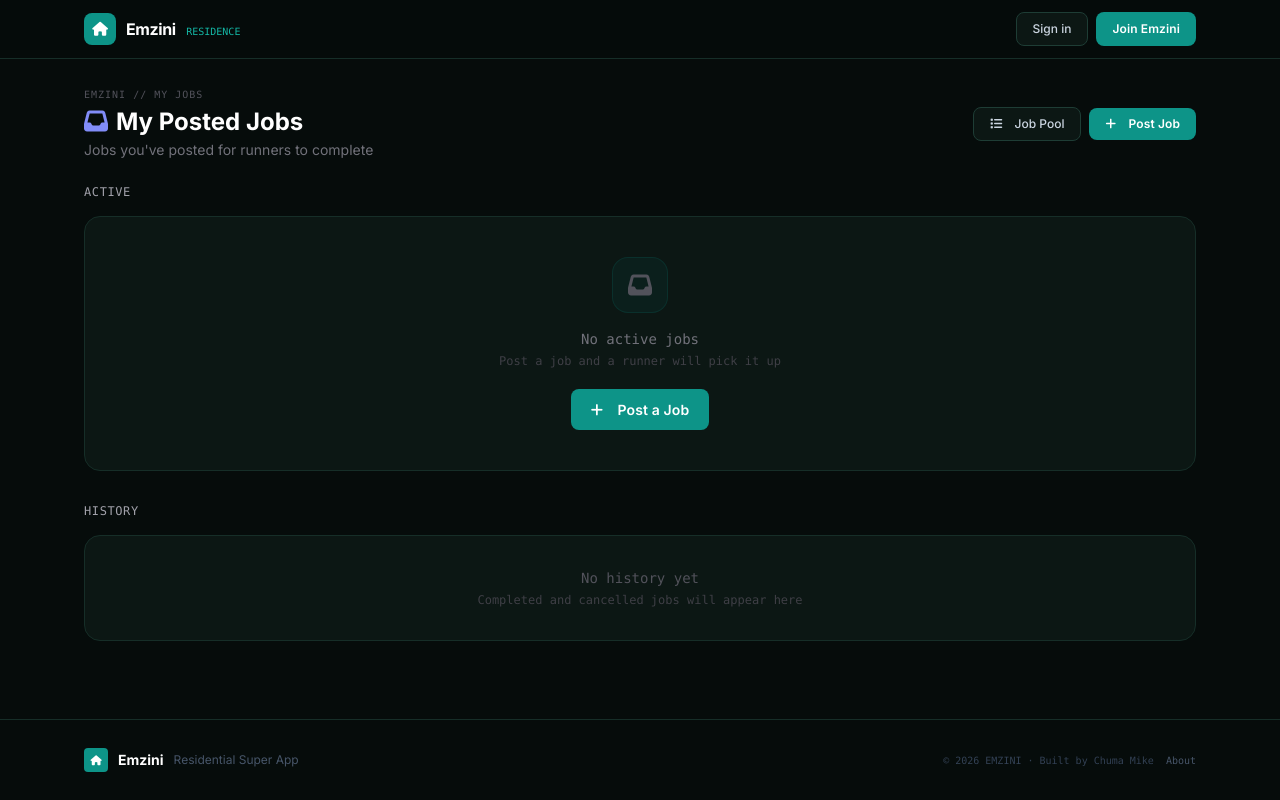
After one commit to ChumaMike/EmziniP2, a Flask app: template emzini/app/templates/jobs/mine.html in a window 1280 px wide. The commit adds this page. Run offline with Flask 3, Linux system fonts and the light colour scheme; the template is opened without the code that fills it, so the values that code supplies are empty; parts of the project's set-up code (start-up, migrations or seed data) failed here and were passed over; some libraries are stand-ins or nearby versions.

Commit message:
Add /jobs/mine tracking page for job posters
- New route GET /jobs/mine — two sections: Active + History
- Active: open/claimed/pending jobs with runner card, progress tracker,
  Confirm Done button, Chat link, Edit/Cancel actions
- History: compact rows for completed/cancelled jobs with runner, date, amount
- Delivery purchase redirect → /jobs/mine so buyer tracks immediately
- My Jobs pill in index filter bar → /jobs/mine

Co-Authored-By: Claude Sonnet 4.6 <noreply@anthropic.com>

```diff
--- a/emzini/app/blueprints/marketplace/routes.py
+++ b/emzini/app/blueprints/marketplace/routes.py
@@ -239,7 +239,7 @@ def buy_item(item_id):
 
     if wants_delivery and item.allows_delivery:
         flash(f'Bought "{item.title}"! Delivery job posted — R10 for the runner. Track it below.', 'success')
-        return redirect(url_for('jobs.index'))
+        return redirect(url_for('jobs.mine'))
 
     flash(f'Bought "{item.title}" for R{item.price:.2f}!', 'success')
     return redirect(url_for('marketplace.item_detail', item_id=item_id))
--- a/emzini/app/templates/jobs/index.html
+++ b/emzini/app/templates/jobs/index.html
@@ -71,9 +71,9 @@
   {% endfor %}
 
   <!-- My posted jobs -->
-  <a href="/jobs?mine=1"
+  <a href="/jobs/mine"
      class="flex items-center gap-1.5 font-mono text-xs px-3 py-1.5 rounded-lg border transition ml-auto
-       {{ 'bg-indigo-900/30 border-indigo-600/70 text-indigo-300' if mine_only else 'border-zinc-800 text-zinc-500 hover:border-zinc-600 hover:text-zinc-300' }}">
+       border-zinc-800 text-zinc-500 hover:border-indigo-700/60 hover:text-indigo-300">
     <i class="fas fa-inbox text-[9px]"></i>My Jobs
   </a>
 </div>
--- /dev/null
+++ b/emzini/app/templates/jobs/mine.html
@@ -0,0 +1,256 @@
+{% extends 'base.html' %}
+{% block title %}My Jobs — Emzini{% endblock %}
+{% block content %}
+
+<!-- Header -->
+<div class="flex items-center justify-between mb-6">
+  <div>
+    <p class="font-mono text-[10px] text-zinc-600 uppercase tracking-widest">EMZINI // MY JOBS</p>
+    <h1 class="text-2xl font-bold text-white mt-1">
+      <i class="fas fa-inbox text-indigo-400 mr-2"></i>My Posted Jobs
+    </h1>
+    <p class="text-zinc-500 text-sm mt-0.5">Jobs you've posted for runners to complete</p>
+  </div>
+  <div class="flex items-center gap-2">
+    <a href="/jobs" class="btn-secondary text-xs px-4 py-2">
+      <i class="fas fa-list mr-1.5"></i>Job Pool
+    </a>
+    <a href="/jobs/new" class="btn-primary text-xs px-4 py-2">
+      <i class="fas fa-plus mr-1.5"></i>Post Job
+    </a>
+  </div>
+</div>
+
+<!-- ── Active Jobs ── -->
+<div class="mb-8">
+  <div class="flex items-center gap-2 mb-4">
+    <p class="font-mono text-xs text-zinc-400 uppercase tracking-wider">Active</p>
+    {% if active %}
+    <span class="font-mono text-[10px] px-2 py-0.5 rounded-full"
+          style="background:rgba(13,148,136,0.1);border:1px solid rgba(13,148,136,0.2);color:var(--teal-lt);">
+      {{ active|length }}
+    </span>
+    {% endif %}
+  </div>
+
+  {% if active %}
+  <div class="space-y-3">
+    {% for job in active %}
+
+    {# Status tokens #}
+    {% if job.status == 'open' %}
+      {% set s_text = 'text-teal-400' %}{% set s_bar = 'bg-teal-600/40' %}{% set s_label = 'Waiting for runner' %}{% set s_icon = 'fa-hourglass-start' %}
+    {% elif job.status == 'claimed' %}
+      {% set s_text = 'text-blue-400' %}{% set s_bar = 'bg-blue-600/40' %}{% set s_label = 'Runner on the way' %}{% set s_icon = 'fa-person-running' %}
+    {% else %}
+      {% set s_text = 'text-amber-400' %}{% set s_bar = 'bg-amber-600/40' %}{% set s_label = 'Awaiting your confirmation' %}{% set s_icon = 'fa-flag-checkered' %}
+    {% endif %}
+
+    <div class="card p-0 overflow-hidden" id="mine-job-{{ job.id }}">
+      <div class="h-[3px] {{ s_bar }} w-full"></div>
+
+      <div class="p-5">
+        <div class="flex items-start gap-4">
+
+          <!-- Left: info -->
+          <div class="flex-1 min-w-0">
+            <!-- Top badges -->
+            <div class="flex items-center gap-2 flex-wrap mb-2">
+              <span class="font-mono text-[10px] flex items-center gap-1.5 {{ s_text }}">
+                <i class="fas {{ s_icon }} text-[9px]"></i>{{ s_label }}
+              </span>
+              {% if job.job_type == 'delivery' %}
+              <span class="font-mono text-[9px] px-2 py-0.5 rounded-full"
+                    style="background:rgba(99,102,241,0.1);border:1px solid rgba(99,102,241,0.25);color:#a5b4fc;">
+                <i class="fas fa-box mr-0.5"></i>DELIVERY
+              </span>
+              {% endif %}
+            </div>
+
+            <h3 class="text-white font-bold text-base mb-1 leading-snug">{{ job.title }}</h3>
+            <p class="text-zinc-400 text-sm leading-relaxed mb-3 line-clamp-2">{{ job.description }}</p>
+
+            {% if job.delivery_address %}
+            <p class="text-xs font-mono text-zinc-500 mb-3 flex items-center gap-1.5">
+              <i class="fas fa-location-dot flex-shrink-0" style="color:var(--teal-lt);"></i>
+              {{ job.delivery_address }}
+            </p>
+            {% endif %}
+
+            <!-- Runner info -->
+            {% if job.runner %}
+            <div class="flex items-center gap-2 p-2.5 rounded-lg mb-3"
+                 style="background:rgba(99,102,241,0.06);border:1px solid rgba(99,102,241,0.15);">
+              <div class="w-7 h-7 rounded-lg flex items-center justify-center text-[10px] font-bold font-mono flex-shrink-0"
+                   style="background:rgba(99,102,241,0.15);color:#a5b4fc;">
+                {{ job.runner.username[:2].upper() }}
+              </div>
+              <div class="min-w-0">
+                <p class="text-white text-xs font-semibold">@{{ job.runner.username }}</p>
+                <p class="font-mono text-[10px] text-zinc-500">Runner · {{ job.runner.reputation }} rep</p>
+              </div>
+              <!-- Chat with runner -->
+              <form method="POST" action="{{ url_for('messages.start_conversation') }}" class="ml-auto">
+                <input type="hidden" name="other_user_id" value="{{ job.runner_id }}"/>
+                <input type="hidden" name="context_type" value="job"/>
+                <input type="hidden" name="context_id" value="{{ job.id }}"/>
+                <button class="font-mono text-[10px] text-teal-500 hover:text-teal-300 transition flex items-center gap-1">
+                  <i class="fas fa-comment text-[9px]"></i>Chat
+                </button>
+              </form>
+            </div>
+            {% else %}
+            <div class="flex items-center gap-2 p-2.5 rounded-lg mb-3"
+                 style="background:rgba(255,255,255,0.025);border:1px solid var(--border);">
+              <i class="fas fa-person-running text-zinc-600 text-sm"></i>
+              <p class="font-mono text-[11px] text-zinc-600">No runner yet — open for claiming</p>
+            </div>
+            {% endif %}
+
+            <!-- Progress tracker -->
+            {% set s_order = {'open': 0, 'claimed': 1, 'pending_confirmation': 2, 'completed': 3} %}
+            {% set cur = s_order.get(job.status, 0) %}
+            <div class="flex items-center">
+              {% for step_idx, icon, label in [(0,'fa-file-pen','Posted'),(1,'fa-person-running','Claimed'),(2,'fa-flag-checkered','Done'),(3,'fa-circle-check','Confirmed')] %}
+              <div class="flex flex-col items-center" style="min-width:52px">
+                <div class="w-8 h-8 rounded-full flex items-center justify-center text-xs transition-all
+                  {% if step_idx < cur %}bg-teal-700 text-white
+                  {% elif step_idx == cur %}bg-teal-600 text-white ring-2 ring-teal-400/25
+                  {% else %}border border-zinc-800 text-zinc-700{% endif %}">
+                  <i class="fas {{ icon }}"></i>
+                </div>
+                <span class="font-mono text-[8px] mt-1.5 text-center leading-tight
+                  {% if step_idx <= cur %}{{ s_text }}{% else %}text-zinc-700{% endif %}">{{ label }}</span>
+              </div>
+              {% if not loop.last %}
+              <div class="flex-1 h-px mx-0.5 {% if step_idx < cur %}bg-teal-700{% else %}bg-zinc-800{% endif %}"></div>
+              {% endif %}
+              {% endfor %}
+            </div>
+
+            <p class="font-mono text-[10px] text-zinc-600 mt-2">
+              Posted {{ job.created_at.strftime('%d %b %Y · %H:%M') }}
+            </p>
+          </div>
+
+          <!-- Right: reward + actions -->
+          <div class="flex-shrink-0 flex flex-col items-end gap-2 min-w-[100px]">
+            <span class="text-green-400 font-bold font-mono text-2xl leading-none">
+              R{{ '%.2f'|format(job.reward) }}
+            </span>
+
+            {% if job.status in ['claimed', 'pending_confirmation'] %}
+            <form method="POST" action="/jobs/{{ job.id }}/complete">
+              <button type="submit" class="btn-primary text-xs px-4 py-2 w-full justify-center
+                {% if job.status == 'pending_confirmation' %}ring-2 ring-amber-400/30{% endif %}">
+                <i class="fas fa-check mr-1"></i>Confirm Done
+              </button>
+            </form>
+            {% endif %}
+
+            {% if job.status == 'open' %}
+            <a href="/jobs/{{ job.id }}/edit"
+               class="btn-secondary text-xs px-4 py-2 w-full justify-center flex items-center gap-1.5">
+              <i class="fas fa-pen text-[10px]"></i>Edit
+            </a>
+            {% endif %}
+
+            <form method="POST" action="/jobs/{{ job.id }}/cancel"
+                  onsubmit="return confirm('Cancel this job?')">
+              <button type="submit"
+                      class="font-mono text-[10px] text-zinc-600 hover:text-red-400 transition py-1 text-right w-full">
+                <i class="fas fa-xmark mr-0.5"></i>Cancel
+              </button>
+            </form>
+          </div>
+
+        </div>
+      </div>
+    </div>
+    {% endfor %}
+  </div>
+
+  {% else %}
+  <div class="card p-10 text-center rounded-2xl">
+    <div class="w-14 h-14 rounded-2xl flex items-center justify-center mx-auto mb-4"
+         style="background:rgba(13,148,136,0.07);border:1px solid rgba(13,148,136,0.14);">
+      <i class="fas fa-inbox text-2xl text-zinc-600"></i>
+    </div>
+    <p class="text-zinc-500 font-mono text-sm mb-1">No active jobs</p>
+    <p class="text-zinc-700 font-mono text-xs mb-5">Post a job and a runner will pick it up</p>
+    <a href="/jobs/new" class="btn-primary inline-flex">
+      <i class="fas fa-plus mr-2"></i>Post a Job
+    </a>
+  </div>
+  {% endif %}
+</div>
+
+<!-- ── History ── -->
+<div>
+  <div class="flex items-center gap-2 mb-4">
+    <p class="font-mono text-xs text-zinc-400 uppercase tracking-wider">History</p>
+    {% if history %}
+    <span class="font-mono text-[10px] px-2 py-0.5 rounded-full"
+          style="background:rgba(255,255,255,0.04);border:1px solid var(--border);color:#52525b;">
+      {{ history|length }}
+    </span>
+    {% endif %}
+  </div>
+
+  {% if history %}
+  <div class="space-y-2">
+    {% for job in history %}
+    {% set is_done = job.status == 'completed' %}
+    <div class="card p-0 overflow-hidden opacity-80 hover:opacity-100 transition">
+      <div class="h-[3px] w-full {{ 'bg-green-700/40' if is_done else 'bg-zinc-700/40' }}"></div>
+      <div class="px-5 py-4 flex items-center gap-4">
+
+        <!-- Status icon -->
+        <div class="w-9 h-9 rounded-xl flex items-center justify-center flex-shrink-0"
+             style="{{ 'background:rgba(34,197,94,0.08);border:1px solid rgba(34,197,94,0.18);' if is_done else 'background:rgba(239,68,68,0.06);border:1px solid rgba(239,68,68,0.15);' }}">
+          <i class="fas {{ 'fa-circle-check text-green-400' if is_done else 'fa-xmark text-red-400' }} text-sm"></i>
+        </div>
+
+        <!-- Info -->
+        <div class="flex-1 min-w-0">
+          <div class="flex items-center gap-2 mb-0.5">
+            <p class="text-white text-sm font-semibold truncate">{{ job.title }}</p>
+            {% if job.job_type == 'delivery' %}
+            <span class="font-mono text-[9px] px-1.5 py-0.5 rounded flex-shrink-0"
+                  style="background:rgba(99,102,241,0.1);color:#a5b4fc;">
+              <i class="fas fa-box mr-0.5"></i>DELIVERY
+            </span>
+            {% endif %}
+          </div>
+          <p class="font-mono text-[10px] text-zinc-500">
+            {% if job.runner %}
+            <span style="color:var(--teal-lt);">@{{ job.runner.username }}</span> ·
+            {% endif %}
+            {{ job.created_at.strftime('%d %b %Y · %H:%M') }}
+          </p>
+        </div>
+
+        <!-- Amount -->
+        <div class="flex-shrink-0 text-right">
+          <p class="font-bold font-mono text-base {{ 'text-green-400' if is_done else 'text-zinc-600' }}">
+            R{{ '%.2f'|format(job.reward) }}
+          </p>
+          <p class="font-mono text-[9px] uppercase {{ 'text-green-600' if is_done else 'text-red-600/60' }}">
+            {{ 'completed' if is_done else 'cancelled' }}
+          </p>
+        </div>
+
+      </div>
+    </div>
+    {% endfor %}
+  </div>
+
+  {% else %}
+  <div class="card p-8 text-center rounded-2xl">
+    <p class="text-zinc-600 font-mono text-sm">No history yet</p>
+    <p class="text-zinc-700 font-mono text-xs mt-1">Completed and cancelled jobs will appear here</p>
+  </div>
+  {% endif %}
+</div>
+
+{% endblock %}
```
Also changed, not shown: emzini/app/blueprints/jobs/routes.py (+16 -0 lines).
